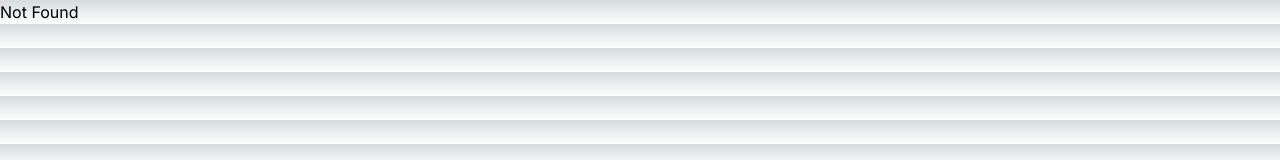
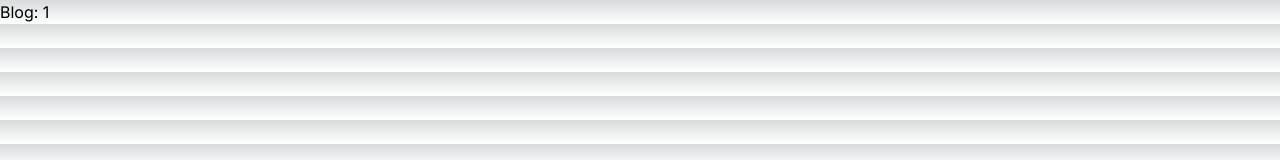
Before and after one commit to watahaizian/mimi-compendium, a Next.js app in the folder nextjs/my-app/: page /blog/1 in a window 1280 px wide. Before the commit this address had no page. Shown: the top 160 px of the page. Built offline with nearby package versions, Linux system fonts and the light colour scheme.

Commit message:
add blog

```diff
--- /dev/null
+++ b/nextjs/my-app/app/blog/[slug]/page.tsx
@@ -0,0 +1,9 @@
+// ダイナミックルーティングのためのファイル名
+// [slug] はダイナミックな値を受け取るためのファイル名
+// 例: /blog/hello, /blog/hello-world, /blog/hello-world-2022
+
+const Page = ({ params }: { params: { slug: string } }) => {
+  return <h1>Blog: {params.slug}</h1>;
+};
+
+export default Page;
```
Also changed, not shown: nextjs/my-app/app/_lib/page.tsx (added, +7 -0 lines).
